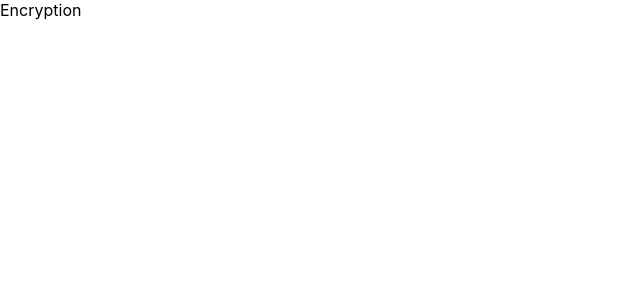
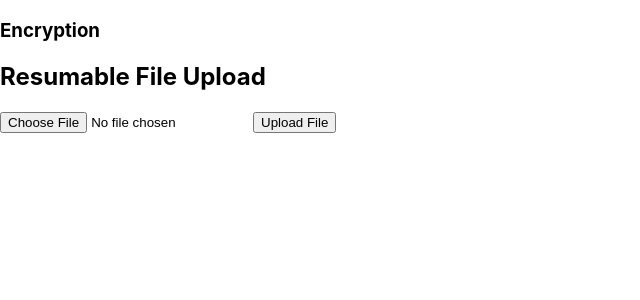
Before and after one commit to benmatela/react-nodejs-file-encryption, a React (Create React App) app in the folder client/: page /encryption in a window 1280 px wide. Shown: the top 300 px of the page, without its empty margins (0-640 px from the left). Built offline with nearby package versions, Linux system fonts and the light colour scheme.

Commit message:
init encryption

```diff
--- a/client/src/pages/encryption/Encryption.tsx
+++ b/client/src/pages/encryption/Encryption.tsx
@@ -1,7 +1,19 @@
-import React from 'react'
+import React, { useState } from 'react'
+import { FileUpload } from '../../components/FileUpload'
+import { AESBlockSize } from '../../models/enums/encryption.enum';
 
 export const Encryption = () => {
-  return (
-    <div>Encryption</div>
-  )
+    const [shouldEncrypt, setShouldEncrypt] = useState<boolean>(true);
+    const [aesBlockSize, setAesBlockSize] = useState<AESBlockSize>(AESBlockSize.AES_256);
+    const [encryptionPassword, setEncryptionPassword] = useState<string>("");
+    return (
+        <div>
+            <h3>Encryption</h3>
+            <FileUpload
+                shouldEncrypt={shouldEncrypt}
+                aesBlockSize={aesBlockSize}
+                encryptionPassword={encryptionPassword}
+            />
+        </div>
+    )
 }
```
